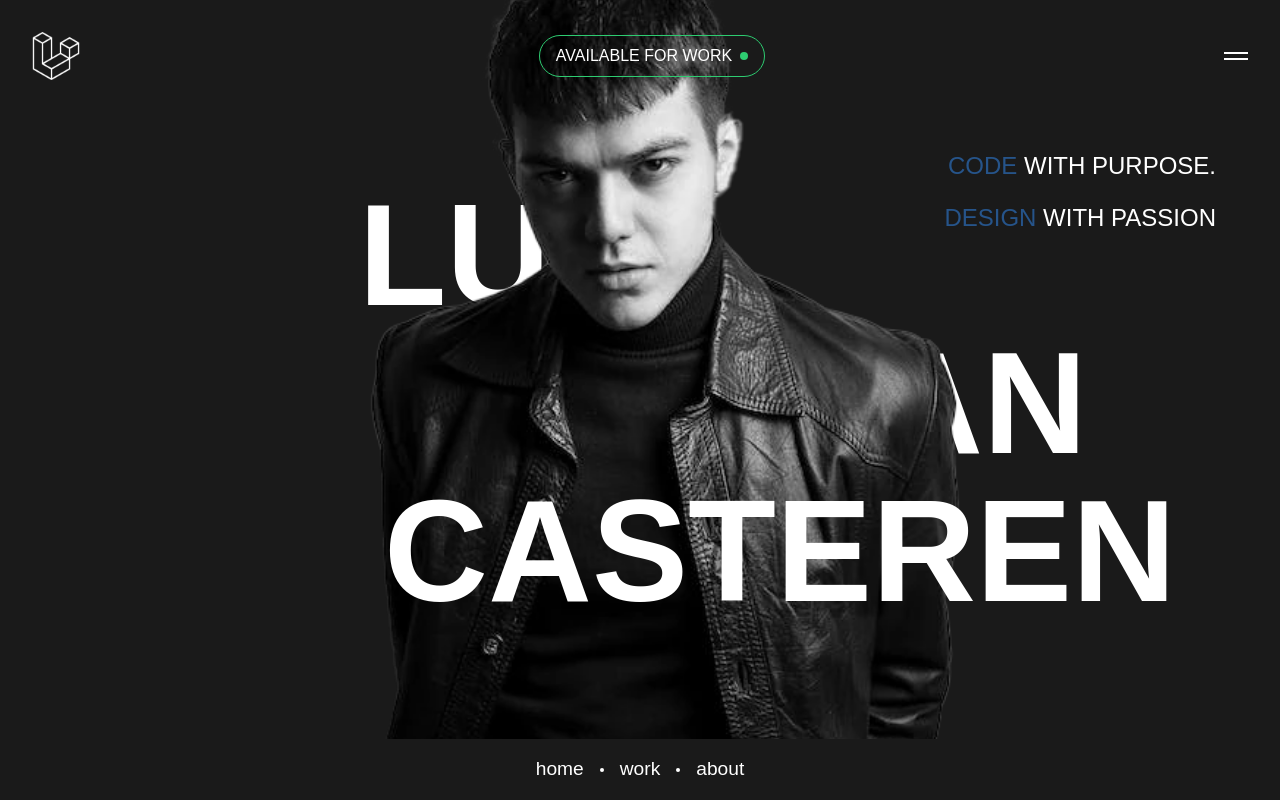
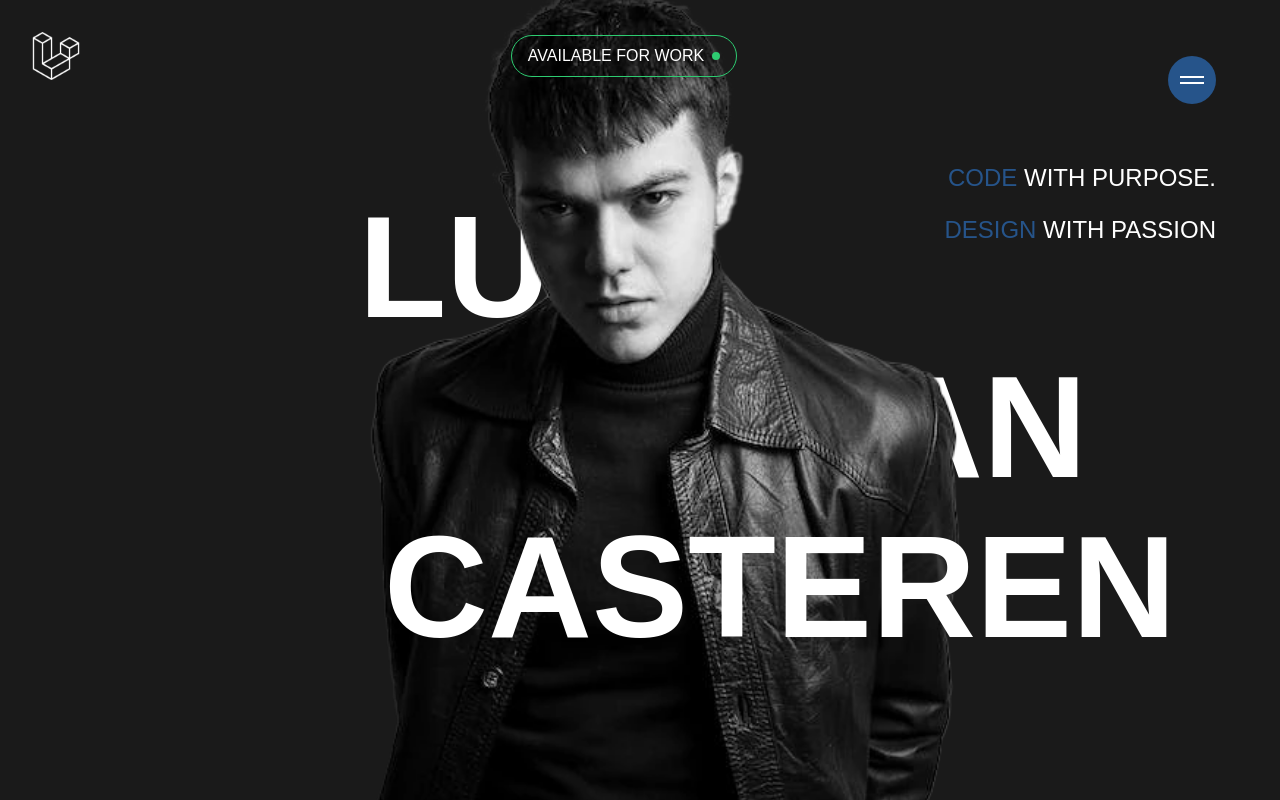
Before and after one commit to Lucvancasteren/Showcase-portfolio-met-Next, a Next.js app: page / in a window 1280 px wide. Built offline with nearby package versions, Linux system fonts and the light colour scheme; a web font is replaced by a local one.

Commit message:
Made nextjs

```diff
--- a/app/page.jsx
+++ b/app/page.jsx
@@ -1,13 +1,25 @@
+"use client";
+
 import Head from 'next/head';
 import Image from 'next/image';
 import '../styles/styles.css'; // Zorg ervoor dat je CSS in de juiste map staat
+import { useState } from 'react';
 
 export default function Home() {
+  const [menuOpen, setMenuOpen] = useState(false);
+
+  const toggleMenu = () => {
+    setMenuOpen(!menuOpen);
+  };
+
   return (
     <>
       <Head>
         <title>Creative Portfolio</title>
-  <link href="https://fonts.googleapis.com/css2?family=Stick+No+Bills:wght@400;600&display=swap" rel="stylesheet" />
+        <link
+          href="https://fonts.googleapis.com/css2?family=Stick+No+Bills:wght@400;600&display=swap"
+          rel="stylesheet"
+        />
       </Head>
 
       <header className="flex justify-between items-center p-8 fixed w-full z-[100] font-stick-no-bills">
@@ -16,12 +28,36 @@ export default function Home() {
           AVAILABLE FOR WORK
           <span className="inline-block w-2 h-2 bg-[#2ecc71] rounded-full"></span>
         </button>
-    <div className="hidden flex-col gap-1 cursor-pointer md:flex">
+        <div
+          className="relative cursor-pointer md:flex z-[300] mr-20"
+          onClick={toggleMenu}
+        >
+          <div className="absolute inset-0 flex flex-col items-center justify-center w-12 h-12 bg-[#26548A] rounded-full">
+            {!menuOpen ? (
+              <>
+                <span className="block w-6 h-0.5 bg-white mb-1"></span>
                 <span className="block w-6 h-0.5 bg-white"></span>
-        <span className="block w-6 h-0.5 bg-white"></span>
+              </>
+            ) : (
+              <span className="block text-white text-2xl">&times;</span>
+            )}
+          </div>
         </div>
       </header>
 
+      <nav className={`fixed top-0 right-0 h-full w-[250px] bg-black text-white flex flex-col items-center justify-center gap-8 z-[200] transition-transform transform ${menuOpen ? 'translate-x-0' : 'translate-x-full'}`}>
+        <div
+          className="absolute top-4 right-4 cursor-pointer z-[300]"
+          onClick={toggleMenu}
+        >
+          <div className="flex items-center justify-center w-12 h-12 bg-[#26548A] rounded-full">
+            <span className="block text-white text-2xl">&times;</span>
+          </div>
+        </div>
+        <a href="#home" className="menu-item">home</a>
+        <a href="#work" className="menu-item">work</a>
+        <a href="#about" className="menu-item">about</a>
+      </nav>
 
       <main className="hero">
         <Image src="/afbeeldingen/model.png" alt="Profile" width={700} height={950} className="profile-image" />
@@ -34,14 +70,6 @@ export default function Home() {
           <div className="tagline"><span className="design">DESIGN</span> WITH PASSION</div>
         </div>
       </main>
-
-      <nav className="menu" id="menu">
-        <a href="#home" className="menu-item">home</a>
-        <div className="menu-dot"></div>
-        <a href="#work" className="menu-item">work</a>
-        <div className="menu-dot"></div>
-        <a href="#about" className="menu-item">about</a>
-      </nav>
     </>
   );
 }
```
Lines whose indentation alone changed are shown as unchanged.
